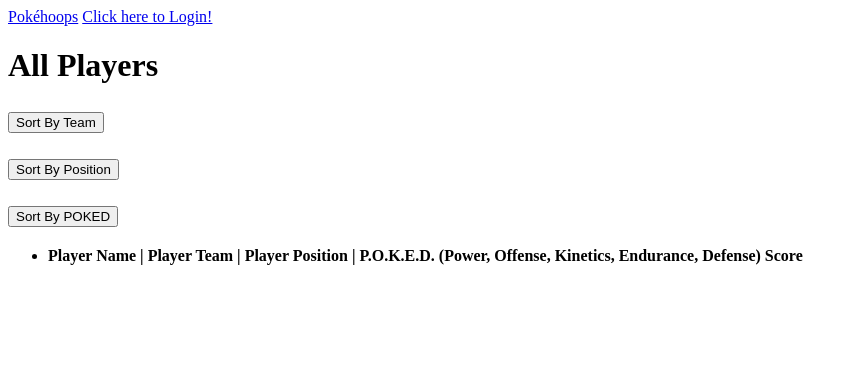
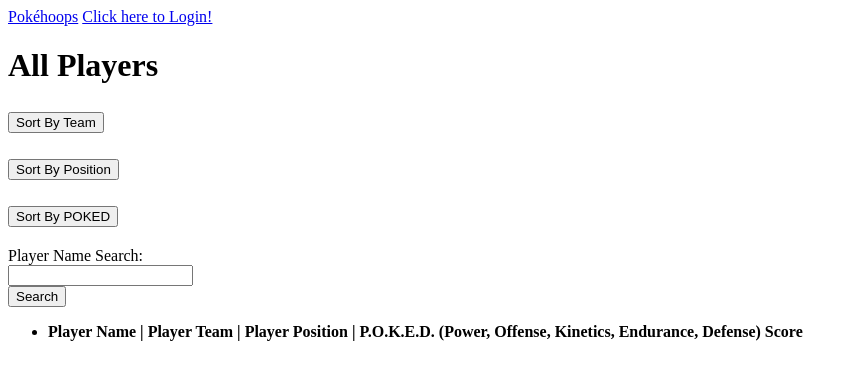
Before and after one commit to clarkeand/PokeHoops, a Flask app: page /players in a window 1280 px wide. Shown: the top 380 px of the page, without its empty margins (0-858 px from the left). Run offline with Flask 2, Linux system fonts and the light colour scheme; data that the repository does not hold is empty.

Commit message:
added player search function on players.html

```diff
--- a/crud.py
+++ b/crud.py
@@ -58,6 +58,11 @@ def get_players_by_POKED():
     players = NBAPlayer.query.order_by(desc(NBAPlayer.poked_score)).all()
     return [player_to_dict(player) for player in players]
 
+def get_players_by_name(player_name):
+    """Return all players with a particular name."""
+    players = NBAPlayer.query.filter(NBAPlayer.player_name.ilike(f'%{player_name}%')).all()
+    return players
+
 def get_player_by_id(id):
     """Return a player."""
     return NBAPlayer.query.get(id)
--- a/server.py
+++ b/server.py
@@ -61,6 +61,17 @@ def sortPOKED():
     """Return players list sorted by POKED"""
     players = crud.get_players_by_POKED()
     return jsonify(players)
+
+@app.route('/searchPlayer')
+def searchPlayer():
+    """Return players list by search"""
+    player_name = request.args.get('playerName')
+    players = crud.get_players_by_name(player_name)
+    if players == None:
+        flash("Player not found.")
+        redirect("/players")
+    else:
+        return render_template('players.html',players=players)
 
 @app.route('/register', methods=["POST"])
 def register():
--- a/templates/players.html
+++ b/templates/players.html
@@ -5,6 +5,12 @@
   <h2><button id="sortTeam" class="btn btn-primary mt-2">Sort By Team</button></h2>
   <h2><button id="sortPosition" class="btn btn-primary mt-2">Sort By Position</button></h2>
   <h2><button id="sortPOKED" class="btn btn-primary mt-2">Sort By POKED</button></h2>
+
+  <form action="/searchPlayer">
+    <label for="playerName">Player Name Search:</label><br>
+    <input type="text" id="playerName" name="playerName"><br>
+    <input type="submit" value="Search">
+  </form>
 
   <ul>
     <li>
```
